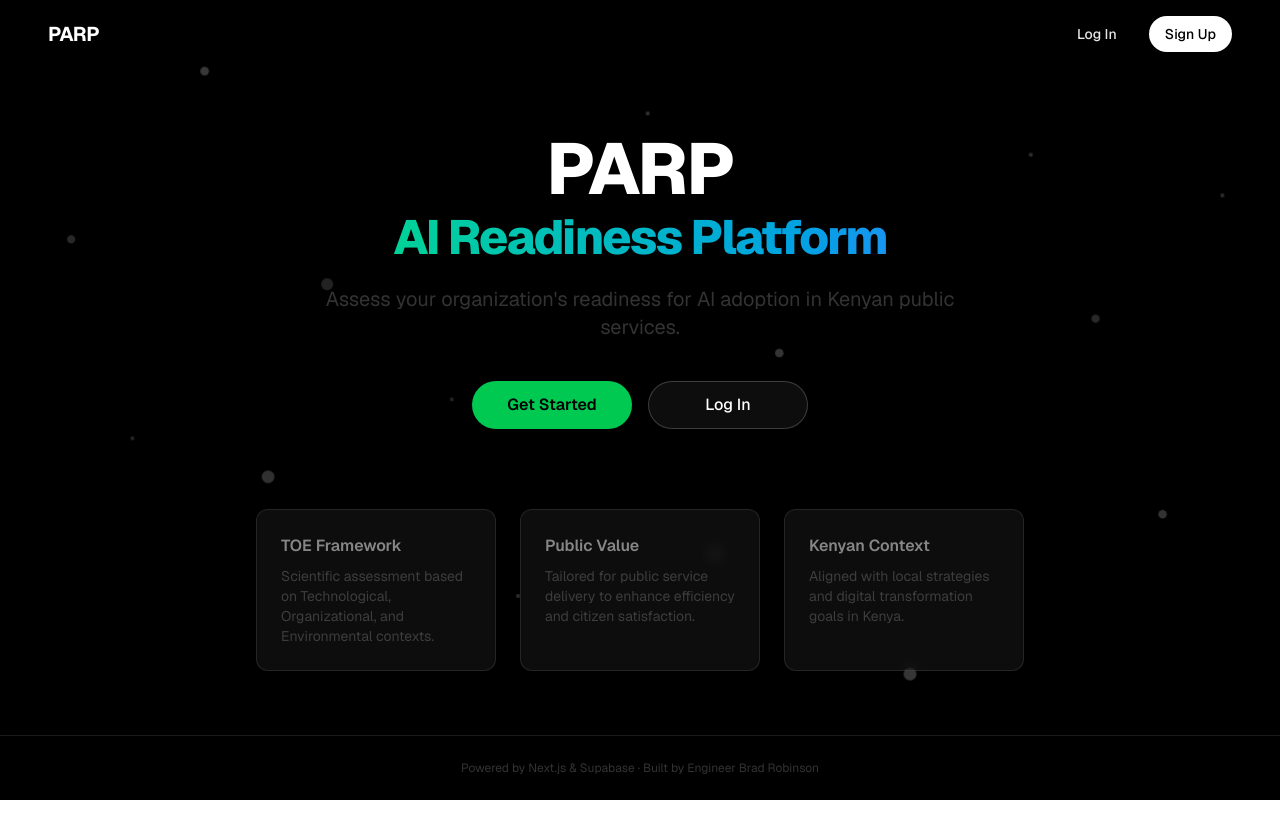
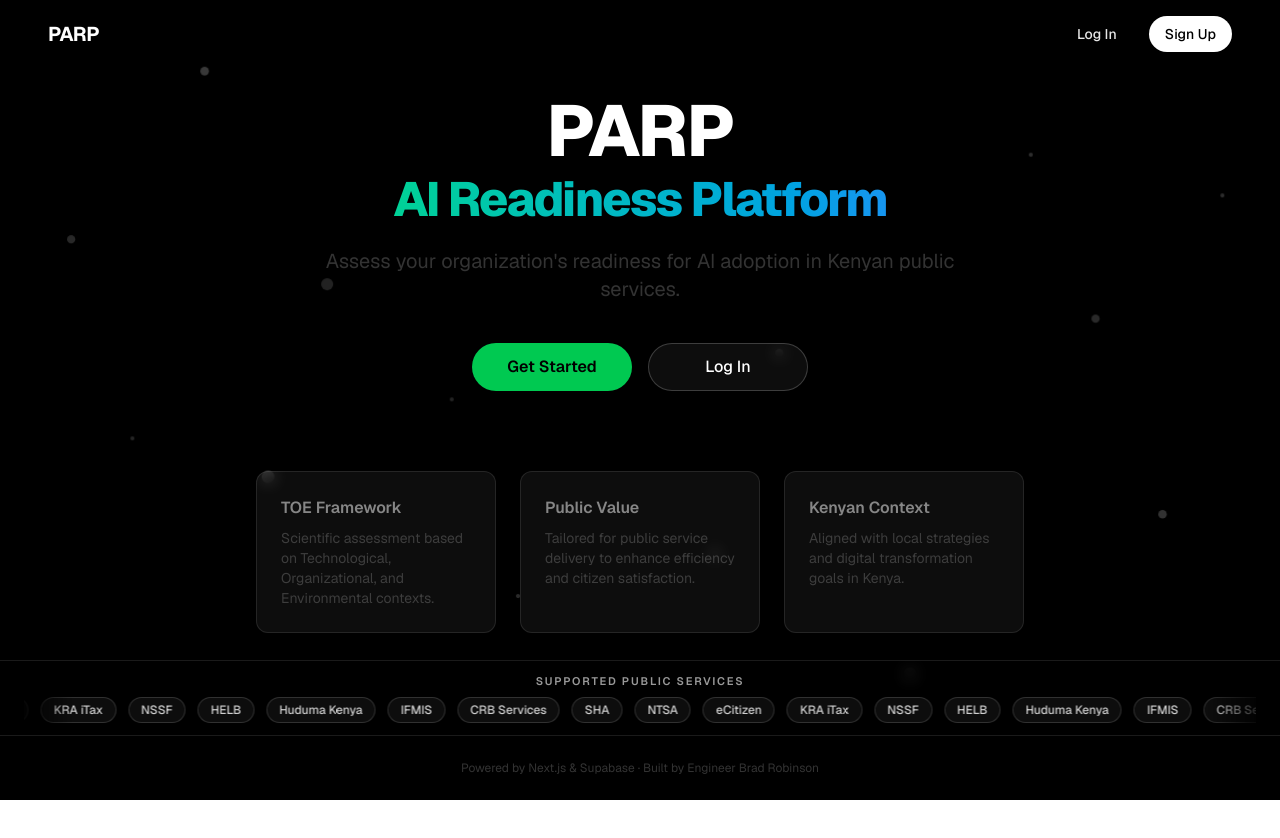
Before and after one commit to BradRobin/AI-Adoption-in-Public-Service-Delivery, a Next.js app: page / in a window 1280 px wide. Shown: the top 838 px of the page. Built offline with nearby package versions, Linux system fonts and the light colour scheme; no server answers.

Commit message:
feat: add services carousel to LandingPage for enhanced user engagement

```diff
--- a/src/app/globals.css
+++ b/src/app/globals.css
@@ -70,6 +70,51 @@ body {
   }
 }
 
+@keyframes services-marquee {
+  from {
+    transform: translateX(0);
+  }
+
+  to {
+    transform: translateX(-50%);
+  }
+}
+
+.services-carousel-mask {
+  overflow: hidden;
+  position: relative;
+}
+
+.services-carousel-mask::before,
+.services-carousel-mask::after {
+  content: "";
+  pointer-events: none;
+  position: absolute;
+  top: 0;
+  bottom: 0;
+  width: 48px;
+  z-index: 1;
+}
+
+.services-carousel-mask::before {
+  left: 0;
+  background: linear-gradient(to right, rgb(0 0 0 / 0.8), transparent);
+}
+
+.services-carousel-mask::after {
+  right: 0;
+  background: linear-gradient(to left, rgb(0 0 0 / 0.8), transparent);
+}
+
+.services-carousel-track {
+  display: inline-flex;
+  align-items: center;
+  gap: 12px;
+  width: max-content;
+  animation: services-marquee 20s linear infinite;
+  will-change: transform;
+}
+
 /* High Contrast Mode Overrides */
 html.high-contrast {
   --background: #000000 !important;
--- a/src/app/page.tsx
+++ b/src/app/page.tsx
@@ -6,6 +6,18 @@ import Link from 'next/link'
 import { supabase } from '@/lib/supabase/client'
 import { ParticleBackground } from '@/components/ParticleBackground'
 import type { Session } from '@supabase/supabase-js'
+
+const SUPPORTED_SERVICES = [
+  'SHA',
+  'NTSA',
+  'eCitizen',
+  'KRA iTax',
+  'NSSF',
+  'HELB',
+  'Huduma Kenya',
+  'IFMIS',
+  'CRB Services',
+]
 
 /**
  * The main Landing Page component for the PARP application.
@@ -144,6 +156,27 @@ export default function LandingPage() {
         </div>
       </main>
 
+      {/* Supported Services Carousel */}
+      <section className="relative z-10 w-full border-t border-white/10 bg-black/55 py-3 backdrop-blur-sm">
+        <div className="mx-auto max-w-7xl px-6">
+          <div className="mb-2 text-center text-[11px] font-semibold uppercase tracking-[0.16em] text-white/60">
+            Supported Public Services
+          </div>
+          <div className="services-carousel-mask">
+            <div className="services-carousel-track">
+              {[...SUPPORTED_SERVICES, ...SUPPORTED_SERVICES].map((service, index) => (
+                <span
+                  key={`${service}-${index}`}
+                  className="inline-flex items-center rounded-full border border-white/15 bg-white/5 px-3 py-1 text-xs font-medium text-white/80"
+                >
+                  {service}
+                </span>
+              ))}
+            </div>
+          </div>
+        </div>
+      </section>
+
       {/* Footer */}
       <footer className="relative z-10 w-full border-t border-white/10 bg-black/50 py-6 text-center backdrop-blur-sm">
         <p className="text-xs text-gray-500">
```
